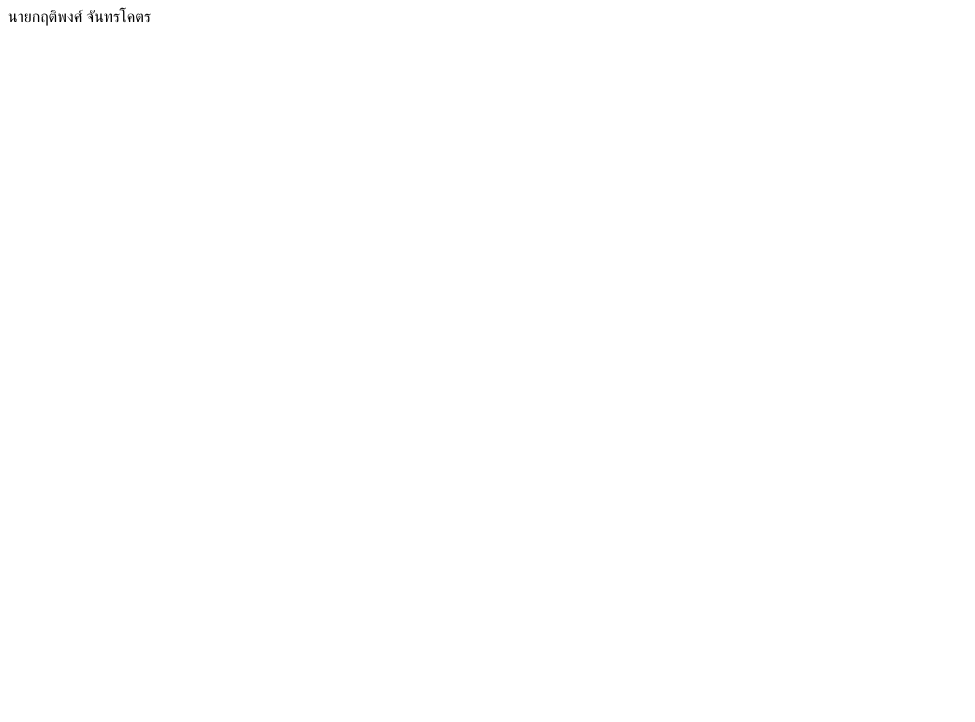
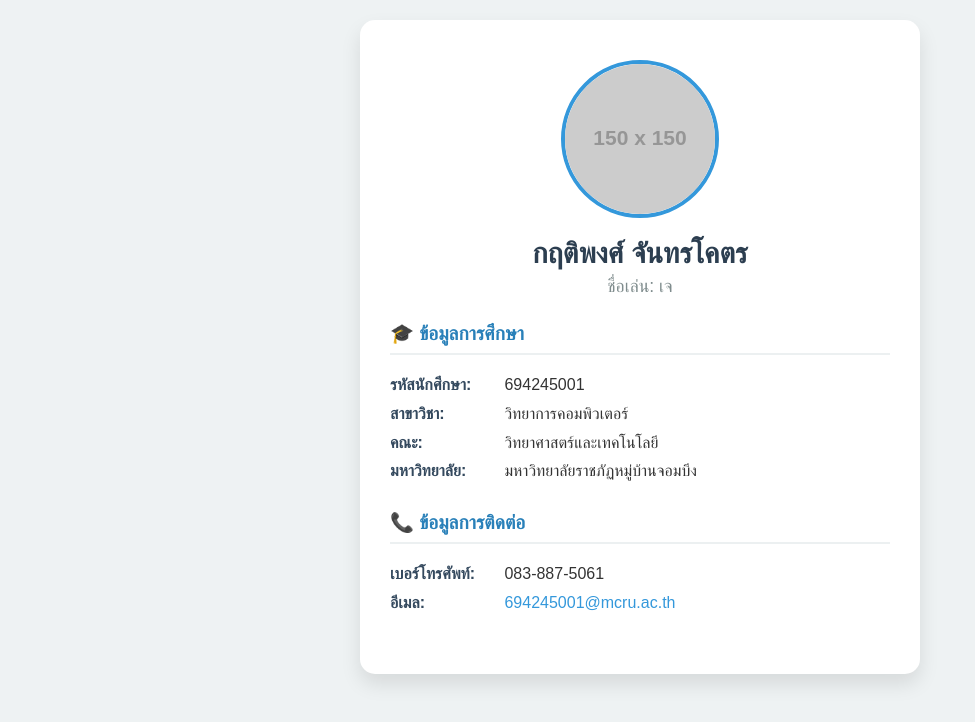
Before and after one commit to kittipong171299/profile, a plain HTML site: page index.html in a window 1280 px wide. Shown: the whole page, without its empty margins (0-975 px from the left). Drawn offline with Linux system fonts and the light colour scheme; placeholder pictures from the web are drawn by us.

Commit message:
Update index.html

```diff
--- a/index.html
+++ b/index.html
@@ -1 +1,106 @@
-นายกฤติพงศ์ จันทรโคตร
+<!DOCTYPE html>
+<html lang="th">
+<head>
+    <meta charset="UTF-8">
+    <meta name="viewport" content="width=device-width, initial-scale=1.0">
+    <title>ประวัติส่วนตัว - กฤติพงศ์ จันทรโคตร</title>
+    <style>
+        /* ส่วนของการตั้งค่าความสวยงาม (CSS) */
+        body {
+            font-family: 'Sarabun', Arial, sans-serif;
+            background-color: #eef2f3;
+            color: #333;
+            margin: 0;
+            padding: 20px;
+            display: flex;
+            justify-content: center;
+        }
+        .profile-card {
+            background-color: #ffffff;
+            width: 100%;
+            max-width: 500px;
+            padding: 40px 30px;
+            border-radius: 15px;
+            box-shadow: 0 10px 20px rgba(0,0,0,0.1);
+        }
+        .text-center {
+            text-align: center;
+        }
+        /* ตั้งค่ารูปภาพโปรไฟล์ให้เป็นวงกลม */
+        .profile-img {
+            width: 150px;
+            height: 150px;
+            border-radius: 50%;
+            object-fit: cover;
+            border: 4px solid #3498db;
+            margin-bottom: 15px;
+        }
+        h1 {
+            color: #2c3e50;
+            margin: 0 0 5px 0;
+            font-size: 1.8em;
+        }
+        .nickname {
+            color: #7f8c8d;
+            font-size: 1.1em;
+            margin-bottom: 20px;
+        }
+        h2 {
+            color: #2980b9;
+            font-size: 1.2em;
+            border-bottom: 2px solid #ecf0f1;
+            padding-bottom: 8px;
+            margin-top: 25px;
+        }
+        ul {
+            list-style-type: none;
+            padding: 0;
+            line-height: 1.8;
+        }
+        li strong {
+            color: #34495e;
+            display: inline-block;
+            width: 110px; /* จัดให้ข้อความตรงกันสวยงาม */
+        }
+        a {
+            color: #3498db;
+            text-decoration: none;
+        }
+        a:hover {
+            text-decoration: underline;
+        }
+    </style>
+</head>
+<body>
+
+    <div class="profile-card">
+
+        <!-- ส่วนรูปภาพและชื่อ -->
+        <div class="text-center">
+            <!-- *** วิธีเปลี่ยนรูปภาพ: ให้เปลี่ยนลิงก์ใน src="..." เป็นชื่อไฟล์รูปของคุณ เช่น src="my-picture.jpg" *** -->
+            <img src="https://via.placeholder.com/150" alt="รูปโปรไฟล์ของกฤติพงศ์" class="profile-img">
+
+            <h1>กฤติพงศ์ จันทรโคตร</h1>
+            <div class="nickname">ชื่อเล่น: เจ</div>
+        </div>
+
+        <!-- ข้อมูลการศึกษา -->
+        <h2>🎓 ข้อมูลการศึกษา</h2>
+        <ul>
+            <li><strong>รหัสนักศึกษา:</strong> 694245001</li>
+            <li><strong>สาขาวิชา:</strong> วิทยาการคอมพิวเตอร์</li>
+            <li><strong>คณะ:</strong> วิทยาศาสตร์และเทคโนโลยี</li>
+            <li><strong>มหาวิทยาลัย:</strong> มหาวิทยาลัยราชภัฏหมู่บ้านจอมบึง</li>
+        </ul>
+
+        <!-- ข้อมูลการติดต่อ -->
+        <h2>📞 ข้อมูลการติดต่อ</h2>
+        <ul>
+            <li><strong>เบอร์โทรศัพท์:</strong> 083-887-5061</li>
+            <li><strong>อีเมล:</strong> <a href="mailto:694245001@mcru.ac.th">694245001@mcru.ac.th</a></li>
+        </ul>
+
+    </div>
+
+</body>
+</html>
```
